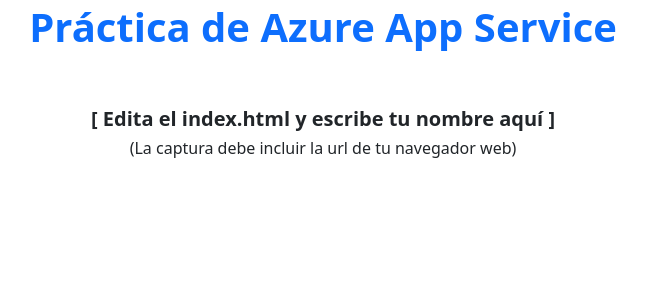
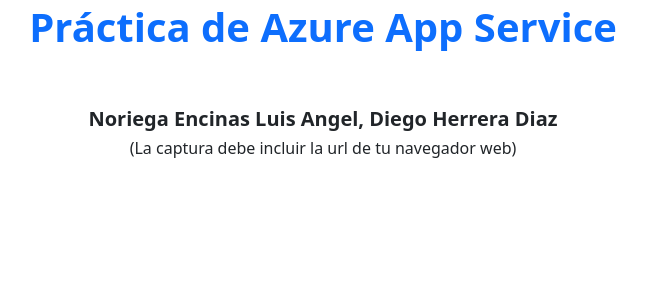
Before and after one commit to noriegaencinas/capacitacionAzure, a Flask app: page / in a window 1280 px wide. Shown: the part 237-538 px from the top of the page, without its empty margins (317-964 px from the left). Run offline with Flask 2, Linux system fonts and the light colour scheme; some libraries are stand-ins or nearby versions.

Commit message:
actualizando

```diff
--- a/templates/index.html
+++ b/templates/index.html
@@ -13,7 +13,7 @@
             <h1 class="display-6 fw-bold text-primary">Práctica de Azure App Service</h1><br>
           </div>
         <div class="col-md-6 mx-auto text-center">
-            <h1  class="form-label fw-bold fs-5">[ Edita el index.html y escribe tu nombre aquí ]</h1>
+            <h1  class="form-label fw-bold fs-5">Noriega Encinas Luis Angel, Diego Herrera Diaz</h1>
             <h6  class="form-label">(La captura debe incluir la url de tu navegador web)</h6>
         </div>
      </main>
```
